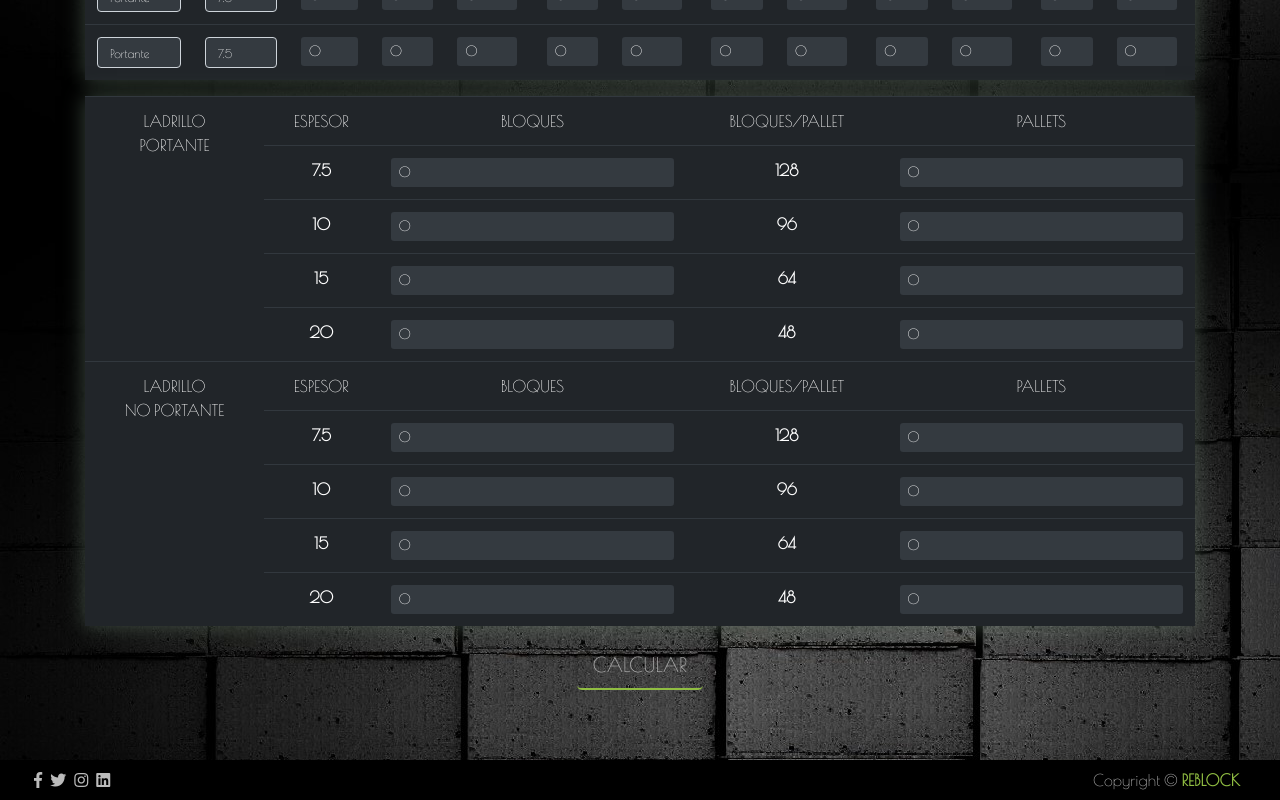
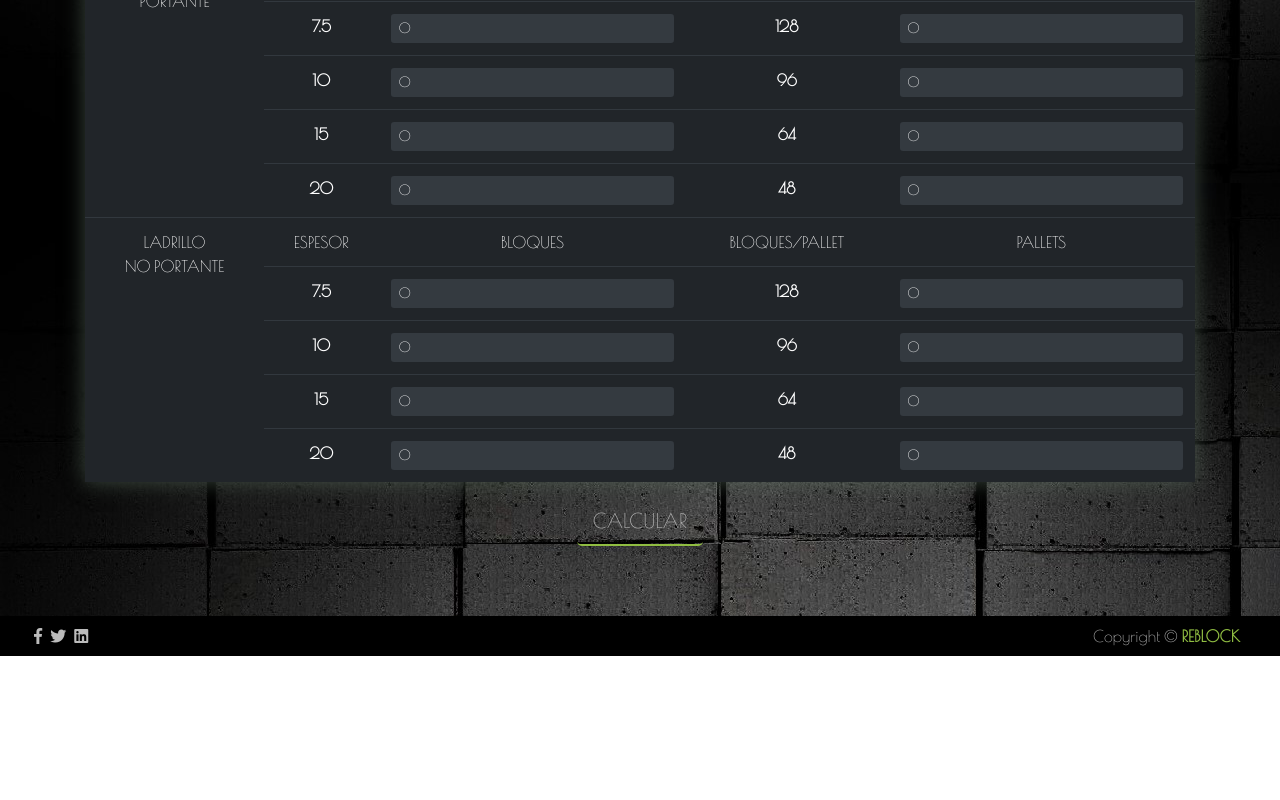
Before and after one commit to nachofilippi/Reblock, an Angular app: page /asesoramiento in a window 1280 px wide. Shown: the part 740-1540 px from the top of the page. After the commit the page ends 1396 px from the top, so only its background shows below. Built offline with nearby package versions, Linux system fonts and the light colour scheme.

Commit message:
mejoras grales visuales, falta mejora en vista det de prod y buscar prod

```diff
--- a/src/app/components/asesoramiento/asesoramiento.component.css
+++ b/src/app/components/asesoramiento/asesoramiento.component.css
@@ -105,16 +105,20 @@ input {
   }
 }
 
-#mobile,
-#escritorio {
-  visibility: hidden
+
+@media (min-width: 880px) {
+  #mobile {
+    display: none;
+  }
+  .titulo {
+    font-size: 50px;
+    color: #888888;
+  }
 }
-
-@media all and (max-width: 900px) and (max-height:1200px) {
-  div #mobile {
-    visibility: visible;
+@media (max-width: 880px) {
+  #escritorio {
+    display: none;
   }
-
   div #mobile h1 {
     font-size: 45px;
     color: #c2c1c1de;
@@ -133,22 +137,6 @@ input {
 
   .titulo {
     font-size: 35px;
-    color: #888888;
-
-  }
-}
-
-@media all and (min-width: 600px) and (max-width: 2500px) and (min-height:700px) and (max-height:2500px) {
-  div #escritorio {
-    visibility: visible;
-  }
-
-  div #footer {
-    /* padding-top: 30px; */
-  }
-
-  .titulo {
-    font-size: 50px;
     color: #888888;
 
   }
--- a/src/app/components/asesoramiento/asesoramiento.component.html
+++ b/src/app/components/asesoramiento/asesoramiento.component.html
@@ -7,7 +7,7 @@
   <!-- Mobile mostrar -->
   <div id="mobile">
     <div class="alert alert-secondary animated bounceInLeft inputApertura" role="alert">
-      La calculadora de materiales no se encuentra disponible para celulares.<br>
+      La calculadora de materiales no se encuentra disponible para dispositivos móviles.<br>
       <b>Disculpe las molestias!</b>
     </div>
   </div>
@@ -637,11 +637,12 @@
         </tr>
       </tbody>
     </table>
-  </div>
 
-  <div class="centrar">
-    <button type="button" class="btn btn-lg btn-outline text-center boton-verde" style="text-align:center" (click)="calcularTotalArea()"
-      role="button">CALCULAR</button>
+
+    <div class="centrar">
+      <button type="button" class="btn btn-lg btn-outline text-center boton-verde" style="text-align:center" (click)="calcularTotalArea()"
+        role="button">CALCULAR</button>
+    </div>
   </div>
 
 </div>
--- a/src/app/components/contacto/contacto.component.css
+++ b/src/app/components/contacto/contacto.component.css
@@ -59,7 +59,7 @@ ul li {
 }
 
 .contact {
-  background: #11111199;
+  background: #1a1a1af5;
 }
 
 /* FORM STYLES */
--- a/src/app/components/obras/obras.component.css
+++ b/src/app/components/obras/obras.component.css
@@ -16,7 +16,7 @@
   }
 
   .texto-medio {
-    font-size: 20px;
+    font-size: 21px;
   }
 
   .texto-peque {
--- a/src/app/components/share/footer/footer.component.html
+++ b/src/app/components/share/footer/footer.component.html
@@ -3,13 +3,13 @@
       <a class="noStyle" href="https://www.facebook.com/reblockpage">
         <i class="fab fa-facebook-f iconos iconosStyle"></i>
       </a>
-      <a class="noStyle" href="https://www.facebook.com/reblockpage">
+      <a class="noStyle" href="https://twitter.com/Reblock14">
         <i class="fab fa-twitter iconos iconosStyle"></i>
       </a>
-      <a class="noStyle" href="https://www.facebook.com/reblockpage">
+      <!-- <a class="noStyle" href="https://www.facebook.com/reblockpage">
         <i class="fab fa-instagram iconos iconosStyle"></i>
-      </a>
-      <a class="noStyle" href="https://www.facebook.com/reblockpage">
+      </a> -->
+      <a class="noStyle" href="https://www.linkedin.com/in/covido/">
         <i class="fab fa-linkedin iconos iconosStyle"></i>
       </a>
     </div>
```
